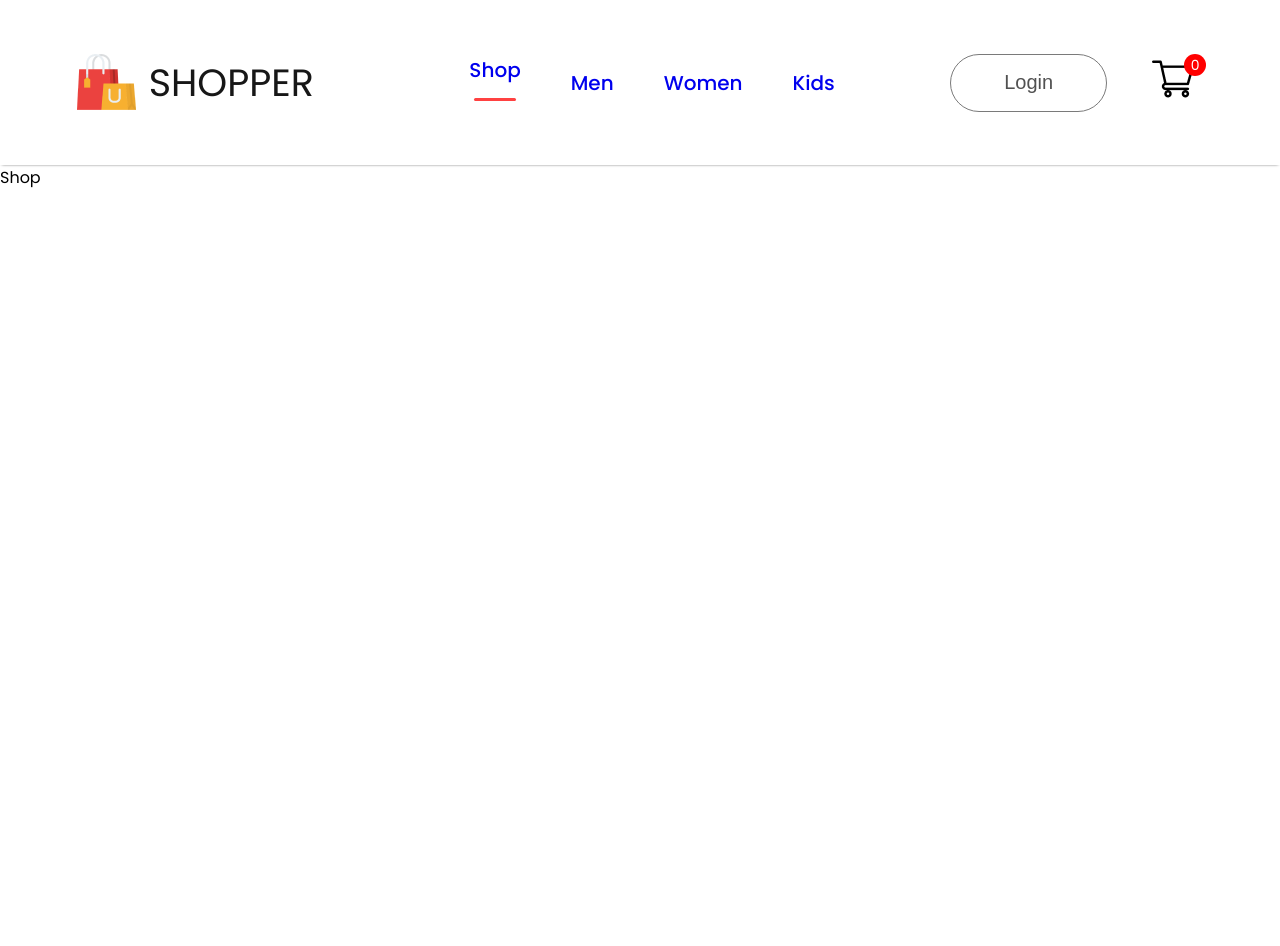
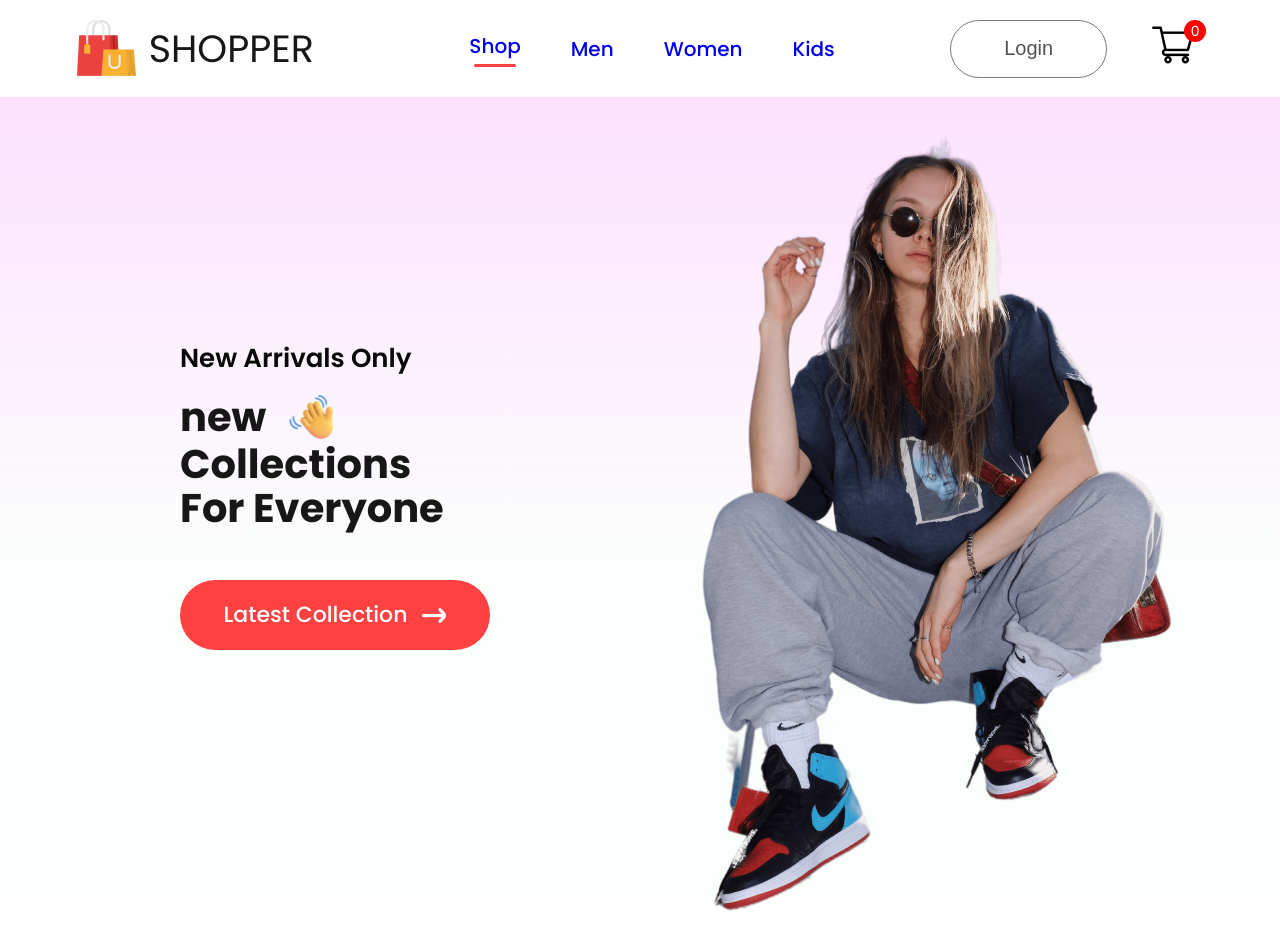
Before and after one commit to gargsona7130/React_Ecommerce, a React (Create React App) app: page / in a window 1280 px wide. Before the commit the page ends 800 px from the top, so only its background shows below. Built offline with nearby package versions, Linux system fonts and the light colour scheme.

Commit message:
hero page created

```diff
--- a/src/Components/Hero/Hero.css
+++ b/src/Components/Hero/Hero.css
@@ -0,0 +1,55 @@
+.hero{
+    height:100vh;
+    background: linear-gradient(180deg, #fde1ff, #e1ffea22 60%);
+    display: flex;
+}
+
+.hero-left{
+    flex:1;
+    display:flex;
+    flex-direction:column;
+    justify-content:center;
+    gap:20px;
+    padding-left:180px;
+    line-height:1.1;
+}
+
+.hero-left h2{
+    color: #090909;
+    font-size: 26px;
+    font-weight:600;
+}
+
+.hero-left p{
+    color: #171717;
+    font-size:40px;
+    font-weight:700;
+}
+.hero-hand-icon{
+    display:flex;
+    align-items:center;
+    gap:20px;
+}
+
+.hero-hand-icon img{
+    width:50px;
+}
+
+.hero-latest-btn{
+    display:flex;
+    justify-content: center;
+    align-items: center;
+    gap: 15px;
+    width: 310px;
+    height:70px;
+    border-radius: 75px;
+    margin-top: 30px;
+    background: #ff4141;
+    color:white;
+    font-size:22px;
+    font-weight:500;
+}
+
+.hero-right{
+    width:50%;
+}
--- a/src/Components/Hero/Hero.jsx
+++ b/src/Components/Hero/Hero.jsx
@@ -1,9 +1,30 @@
 import React from 'react'
 import './Hero.css'
+import hand_icon from '../Assets/hand_icon.png'
+import arrow_icon from '../Assets/arrow.png'
+import hero_image from '../Assets/hero_image.png'
 
 const Hero = () => {
   return (
     <div className='hero'>
+        <div className="hero-left">
+         <h2> New Arrivals Only </h2>
+         <div>
+            <div className="hero-hand-icon">
+                <p> new </p>
+                <img src={hand_icon} alt=""/>
+            </div>
+            <p> Collections</p>
+            <p> For Everyone </p>
+         </div>
+         <div className="hero-latest-btn">
+            <div> Latest Collection </div>
+            <img src={arrow_icon} alt="" />
+         </div>
+        </div>
+        <div className="hero-right">
+            <img src={hero_image} alt="" />
+        </div>
 
     </div>
   )
--- a/src/Pages/Cart.jsx
+++ b/src/Pages/Cart.jsx
@@ -2,7 +2,7 @@
 
 const Cart = () => {
   return (
-    <div>Cart</div>
+    <div></div>
   )
 }
 
--- a/src/Pages/LoginSignup.jsx
+++ b/src/Pages/LoginSignup.jsx
@@ -2,7 +2,7 @@
 
 const LoginSignup = () => {
   return (
-    <div>LoginSignup</div>
+    <div></div>
   )
 }
 
--- a/src/Pages/Product.jsx
+++ b/src/Pages/Product.jsx
@@ -2,7 +2,7 @@
 
 const Product = () => {
   return (
-    <div>Product</div>
+    <div></div>
   )
 }
 
--- a/src/Pages/Shop.jsx
+++ b/src/Pages/Shop.jsx
@@ -1,8 +1,11 @@
 import React from 'react'
+import Hero from '../Components/Hero/Hero'
 
 const Shop = () => {
   return (
-    <div>Shop</div>
+    <div>
+        <Hero/>
+    </div>
   )
 }
 
--- a/src/Pages/ShopCategory.jsx
+++ b/src/Pages/ShopCategory.jsx
@@ -2,7 +2,7 @@
 
 const ShopCategory = () => {
   return (
-    <div>ShopCategory</div>
+    <div></div>
   )
 }
 
--- a/src/index.css
+++ b/src/index.css
@@ -1,3 +1,6 @@
+*{
+  margin:0;
+}
 body {
   margin: 0;
   font-family: -apple-system, BlinkMacSystemFont, 'Segoe UI', 'Roboto', 'Oxygen',
```
